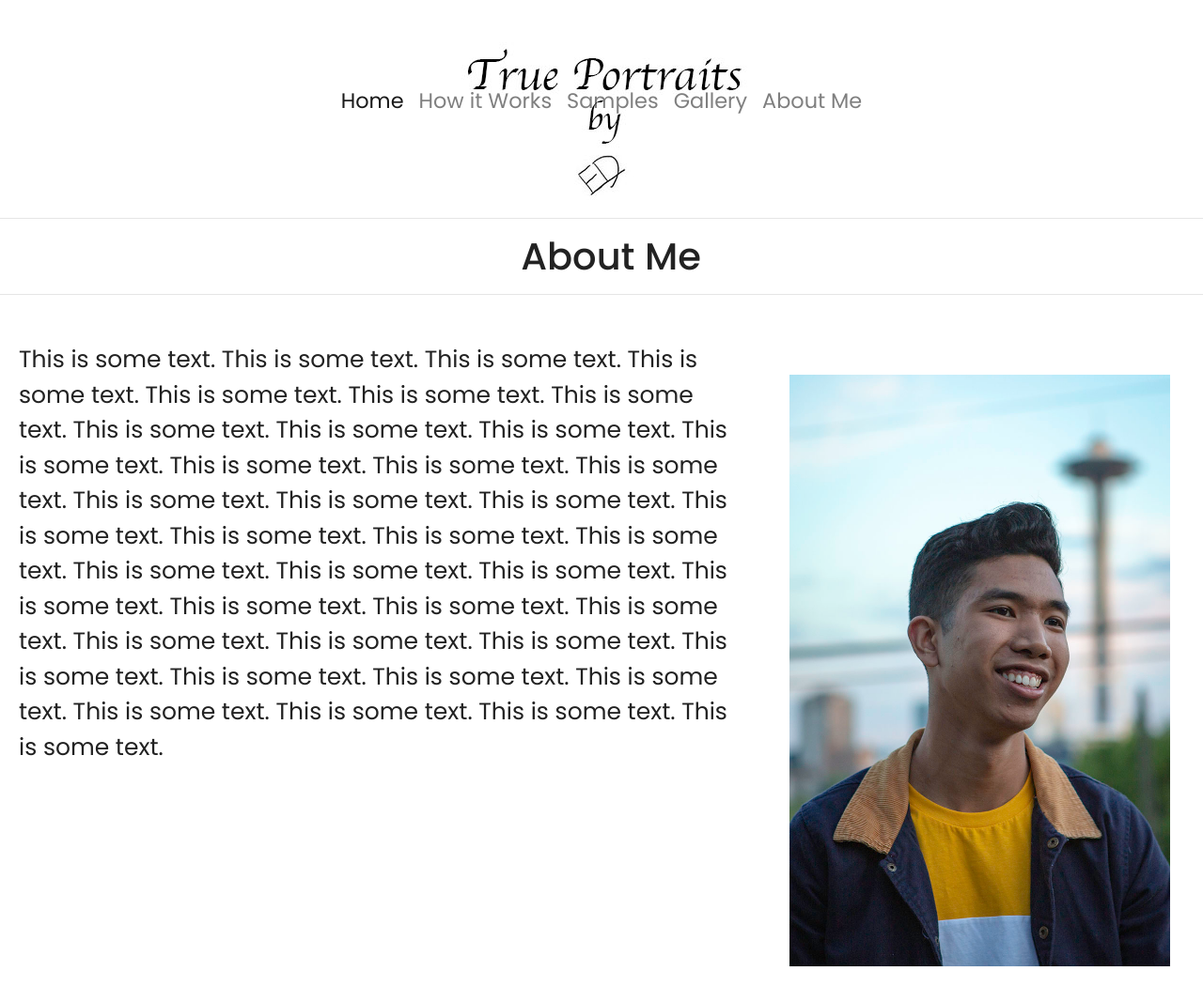
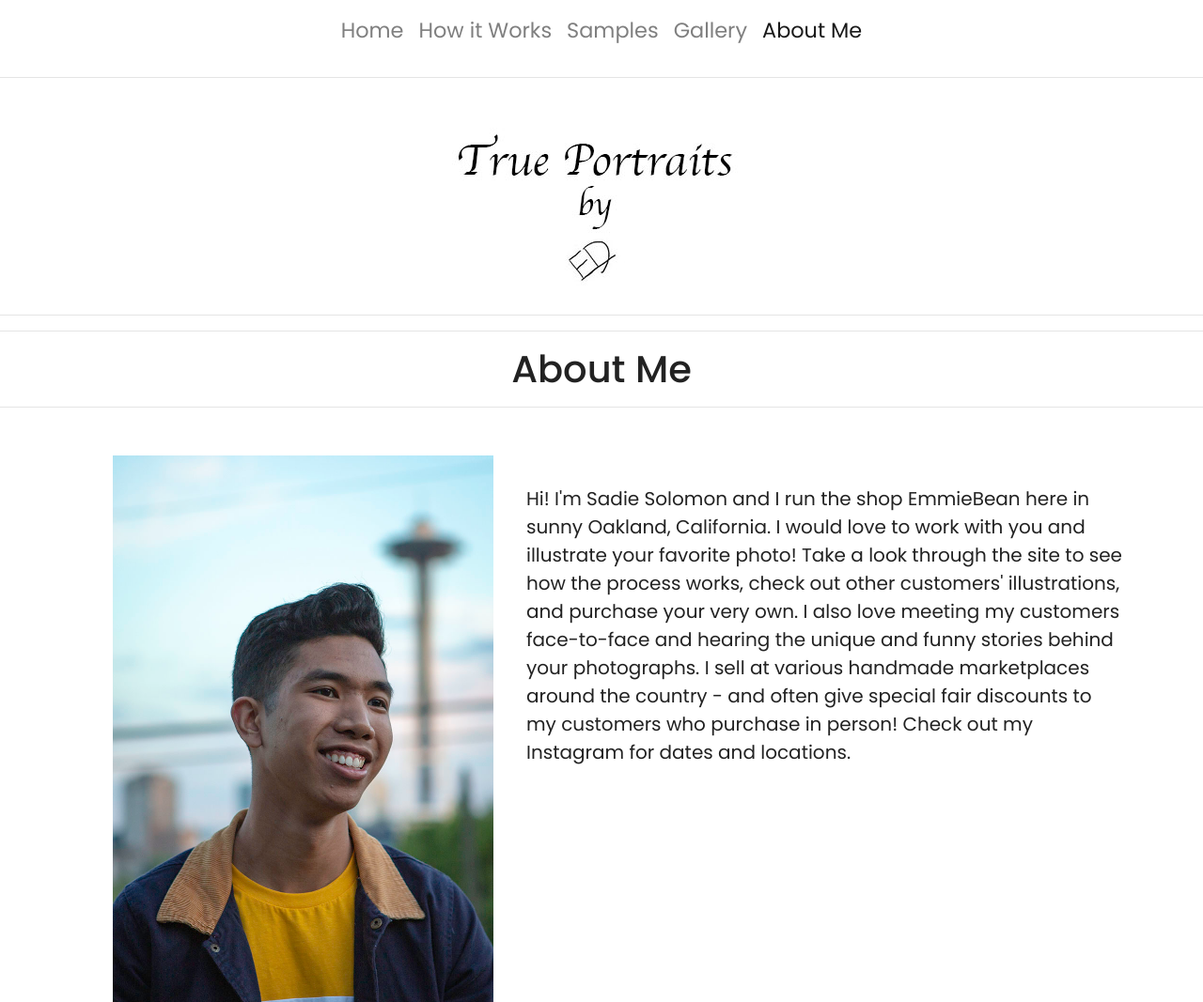
Before and after one commit to EdisonSoliman/TruePortraits, a plain HTML site: page About-Me.html in a window 1280 px wide. Shown: the top 1067 px of the page at 94% size. Drawn offline with nearby package versions, Linux system fonts and the light colour scheme.

Commit message:
Fixed Issues

```diff
--- a/About-Me.html
+++ b/About-Me.html
@@ -10,27 +10,15 @@
   <script src="https://cdnjs.cloudflare.com/ajax/libs/popper.js/1.14.7/umd/popper.min.js"></script>
   <script src="https://use.fontawesome.com/releases/v5.0.8/js/all.js"></script>
   <link href="styles.css" rel="stylesheet">
-  <style>
-  img {
-    float: right;
-    margin: 0px 0px 15px 20px;
-  }
-  </style>
 </head>
 <body>
 
   <!--Navigation Bar-->
-<nav class="navbar navbar-expand-md navbar-light ">
+  <nav class="navbar navbar-expand-lg navbar-light ">
   <div class="container-fluid">
-  <div class="navbar-header">
-    <a class="navbar-brand" href="index.html"><img src="img/Logo.jpg"></a>
-  </div>
-    <button class="navbar-toggler" type="button" data-toggle="collapse" data-target="#navbarResponsive">
-        <span class="navbar-toggler-icon"></span>
-    </button>
     <div class="topnav-centered" id="navbarResponsive">
       <ul class="navbar-nav ml-auto">
-      <li class="nav-item active">
+        <li class="nav-item">
           <a class="nav-link" href="index.html">Home</a>
         </li>
         <li class="nav-item">
@@ -42,37 +30,43 @@
         <li class="nav-item">
           <a class="nav-link" href="Gallery.html">Gallery</a>
         </li>
-      <li class="nav-item">
+        <li class="nav-item active">
           <a class="nav-link" href="About-Me.html">About Me</a>
         </li>
       </div>
   </div>
   </nav>
 
-<!--About Me-->
+  <!--Brand-->
   <hr class="light">
-<h1 class="text-center" id="AboutMe"> About Me
+  <div class="logo">
+  <a class="navbar-brand" href="index.html"><img src="img/Logo.jpg"></a>
+  </div>
+  <hr class="light">
+
+  <!--Title-->
+ <div>
+  <hr class="light">
+<h1 class="text-center">
+  About Me
 </h1>
   <hr class="light">
+</div>
 
-<p id="AboutP"> <img id="self" src="img/Self.jpg" width="475" height="700">
-This is some text. This is some text. This is some text.
-This is some text. This is some text. This is some text.
-This is some text. This is some text. This is some text.
-This is some text. This is some text. This is some text.
-This is some text. This is some text. This is some text.
-This is some text. This is some text. This is some text.
-This is some text. This is some text. This is some text.
-This is some text. This is some text. This is some text.
-This is some text. This is some text. This is some text.
-This is some text. This is some text. This is some text.
-This is some text. This is some text. This is some text.
-This is some text. This is some text. This is some text.
-This is some text. This is some text. This is some text.
+  <!--Self Image-->
+<div class="container">
+<p>
+<img id="self" src="img/Self.jpg" align="left" width="475" height="700">
 </p>
+  <!--Bio-->
+  <p id="Bio">
+    Hi! I'm Sadie Solomon and I run the shop EmmieBean here in sunny Oakland, California. I would love to work with you and illustrate your favorite photo! Take a look through the site to see how the process works, check out other customers' illustrations, and purchase your very own.
 
+I also love meeting my customers face-to-face and hearing the unique and funny stories behind your photographs. I sell at various handmade marketplaces around the country - and often give special fair discounts to my customers who purchase in person! Check out my Instagram for dates and locations.
+  </p>
+</div>
 <!--Footer-->
-<footer id="foot">
+<footer id="footer">
 <div class="container-fluid padding">
 <div class="row text-center">
   <div class="col-md-12 ">
--- a/styles.css
+++ b/styles.css
@@ -1,5 +1,7 @@
 @import url('https://fonts.googleapis.com/css?family=Poppins:400,500,700');
 
+
+/*index*/
 html, body {
   height: 100%;
   weight: 100%;
@@ -7,68 +9,63 @@ html, body {
   color: #222;
 }
 
+.topnav-centered {
+  margin: auto;
+}
+
+.logo{
+  text-align: center;
+}
+
 .nav-link {
   font-size: 1.4em !important;
-  margin: auto;
-
-}
-
-.navbar-header {
-    text-align: center;
-    width: 100%;
-    height: 200px;
-    padding: 0px;
 }
 
 .carousel {
   margin: auto;
-  width: 800px;
-  height: 800px;
+  width: 50%;
+  height: 50%;
 }
 
-.carousel-inner img{
-  width:50%;
-  height:50%;
+#Welcome{
+  padding: 50px;
+  font-size: 25px;
+  font-family: serif;
 }
-
-.topnav-centered {
-  float: none;
-  position: absolute;
-  top: 50%;
-  left: 50%;
-  transform: translate(-50%, -50%);
-}
-
 footer {
   background-color: #3f3f3f;
   color: #d5d5d5;
 }
 
-.col-sm-8{
-  width:400px;
-  height:600px;
+ h1{
+   margin:auto;
+ }
+
+/*About Me*/
+#self{
+  padding: 35px;
+}
+
+#Bio{
+  font-size: 20px;
+  padding-top: 6%;
+  padding-left: 30px;
+}
+
+#footer{
+  clear:both;
 }
 
 
 
-#AboutP{
-  margin-top: 50px;
-  margin-left: 20px;
-  font-size: 25px;
-  font-family: 'Poppins', sans-serif;
-}
 
- h1{
-   margin-left: 20px;
- }
 
-#foot{
-  margin-top:400px;
-}
 
-#self{
-  padding: 35px;
-}
+
+
+
+
+
 
 
 
```
Also changed, not shown: Gallery.html (+26 -9 lines), How-it-Works.html (+25 -9 lines), Samples.html (+29 -9 lines), index.html (+14 -8 lines), 1 other file. Lines whose indentation alone changed are shown as unchanged.
